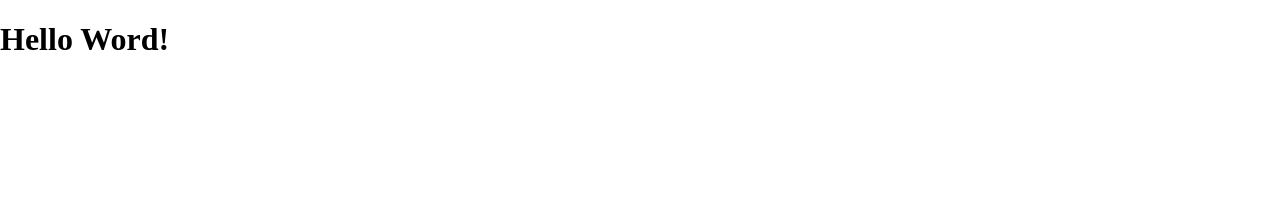
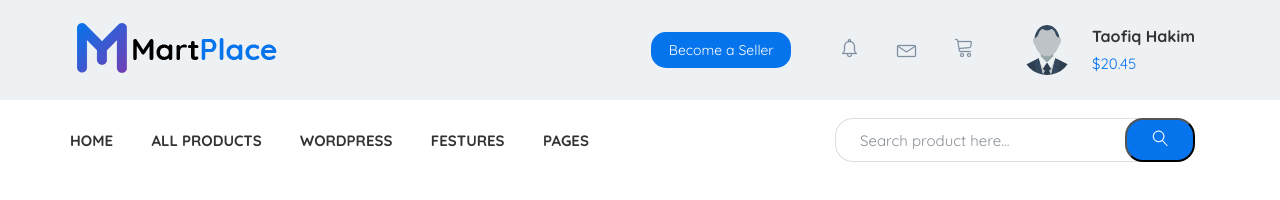
Before and after one commit to ivannikovlg13/MartPlace, a website: page app/index.html in a window 1280 px wide. Drawn offline with nearby package versions, Linux system fonts and the light colour scheme; files that its build step writes are made by us from their sources.

Commit message:
added header section

```diff
--- a/app/index.html
+++ b/app/index.html
@@ -4,13 +4,71 @@
 <head>
     <meta charset="UTF-8">
     <meta name="viewport" content="width=device-width, initial-scale=1.0">
-    <title>Document</title>
+    <title>MartPlace</title>
+    <link href="https://fonts.googleapis.com/css?family=Quicksand:400,500,700&display=swap" rel="stylesheet">
     <link rel="stylesheet" href="css/libs.min.css">
     <link rel="stylesheet" href="css/style.min.css">
 </head>
 
 <body>
-    <h1>Hello Word!</h1>
+    <header class="header">
+        <div class="header__top">
+            <div class="container">
+                <div class="header__top-inner">
+                    <div class="header__logo">
+                        <a href="#">
+                            <img src="images/martplace.png" alt="">
+                        </a>
+                    </div>
+                    <div class="header__top-links">
+                        <a href="#" class="header__top-btn">Become a Seller</a>
+                        <div class="header__top-icons">
+                            <a href="#"><img src="images/icons/alarm.png" alt=""></a>
+                            <a href="#"><img src="images/icons/message.png" alt=""></a>
+                            <a href="#"><img src="images/icons/basket.png" alt=""></a>
+                        </div>
+                    </div>
+                    <div class="header__top-profile">
+                        <a href="#" class="header__top-avatar"
+                            style="background-image: url(images/icons/user.svg);"></a>
+                        <div class="header__top-user">
+                            <div class="header__top-name">
+                                Taofiq Hakim
+                            </div>
+                            <div class="header__top-balance">
+                                $20.45
+                            </div>
+                        </div>
+                    </div>
+
+                </div>
+            </div>
+        </div>
+        <div class="header__bottom">
+            <div class="container">
+                <div class="header__bottom-inner">
+                    <nav class="menu">
+                        <ul class="menu__list">
+                            <li><a href="#">HOME</a></li>
+                            <li><a href="#">all products</a></li>
+                            <li><a href="#">wordpress</a></li>
+                            <li><a href="#">festures</a></li>
+                            <li><a href="#">Pages</a></li>
+                        </ul>
+                    </nav>
+                    <div class="header__bottom-search">
+                        <form>
+                            <input type="text" placeholder="Search product here..." required>
+                            <button type="submit">
+                                <img src="images/icons/search.png" alt="">
+                            </button>
+                        </form>
+                    </div>
+                </div>
+            </div>
+        </div>
+    </header>
+
 
     <script src="https://ajax.googleapis.com/ajax/libs/jquery/3.4.1/jquery.min.js"></script>
     <script src="js/libs.min.js"></script>
--- a/app/scss/_global.scss
+++ b/app/scss/_global.scss
@@ -7,9 +7,14 @@ html {
 *::after {
     box-sizing: inherit;
 }
+body{
+  font-family: 'Quicksand', sans-serif;
+  font-weight: 400;
+}
 a{
   display: inline-block;
   text-decoration: none;
+  color:#000;
 
 }
 ul,li{
@@ -19,4 +24,6 @@ ul,li{
 }
 .container {
   margin: 0 auto;
+  max-width: 1170px;
+  padding: 0 15px;
 }
--- a/app/scss/style.scss
+++ b/app/scss/style.scss
@@ -1,5 +1,125 @@
-
-
 @import 'vars';
 @import 'global';
 @import 'fonts';
+
+.header{
+  color: #333333;
+}
+
+
+.header__top{
+  background-color: #eef1f3;
+  &-inner{
+  display: flex;
+  justify-content: space-between;
+  align-items: center;
+  padding-left: 7px;
+  padding-right: 15px;
+  height: 100px;
+  }
+  &-links{
+    margin-left: auto;
+    display: flex;
+    justify-content:space-between;
+    align-items: center;
+    margin-right: 50px;
+  }
+  &-icons{
+    a + a {
+      margin-left: 33px;
+    }
+
+  }
+
+  &-name{
+    font-size: 16px;
+    line-height: 22px;
+    font-weight: 700;
+    padding-bottom: 8px;
+  }
+  &-balance{
+    color: #0674ec;
+    font-size: 15px;
+  }
+  &-avatar{
+    width: 50px;
+    height: 50px;
+    border-radius:50%;
+    background-position:center;
+    background-repeat: no-repeat;
+    background-size: cover;
+    margin-right: 20px;
+  }
+  &-profile{
+    display: flex;
+    justify-content: space-between;
+  }
+  &-btn{
+    color:#fff;
+    font-size: 14px;
+    line-height: 28px;
+    width: 140px;
+    padding: 4px;
+    background-color: #0674ec;
+    text-align: center;
+    border-radius:15px;
+    margin-right: 50px;
+  }
+}
+.header__bottom{
+  background-color:#fff;
+  &-inner{
+    display: flex;
+    justify-content: space-between;
+    align-items: center;
+    margin-right: 15px;
+  }
+  &-search{
+    width: 360px;
+    position: relative;
+    input{
+      display: inline-block;
+      width: 100%;
+      border:1px solid #d9dfe5;
+      height: 44px;
+      border-radius: 18px;
+      padding-left: 24px;
+      border-right: none;
+      font-size: 15px;
+      line-height: 30px;
+      outline: none;
+       &::placeholder{
+        color:#898f96;
+        }
+
+    }
+    button{
+    width: 70px;
+    height: 44px;
+    background-color: #0674ec;
+    border-radius: 18px;
+    position: absolute;
+    top: 0px;
+    right: 0;
+    }
+  }
+}
+.menu{
+  display: flex;
+  align-items: center;
+  height: 80px;
+  li{
+    display: inline-block;
+    & + li{
+      margin-left: 34px;
+    }
+  }
+  a{
+    color:#333333;
+    font-size: 15px;
+    text-transform: uppercase;
+    font-weight: 700;
+
+
+  }
+}
```
Also changed, not shown: app/images/icons/alarm.png (added), app/images/icons/basket.png (added), app/images/icons/logo.png (added), app/images/icons/message.png (added), app/images/icons/search.png (added), app/images/icons/user.svg (added), app/images/logo.png (added), app/images/martplace.png (added), app/js/libs.min.js.
